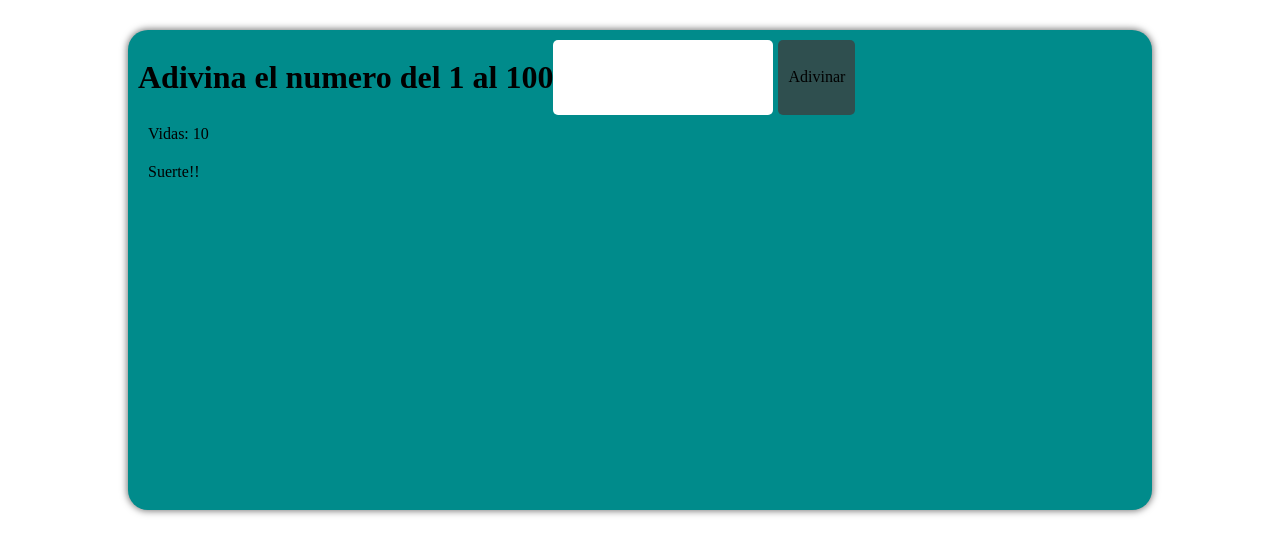
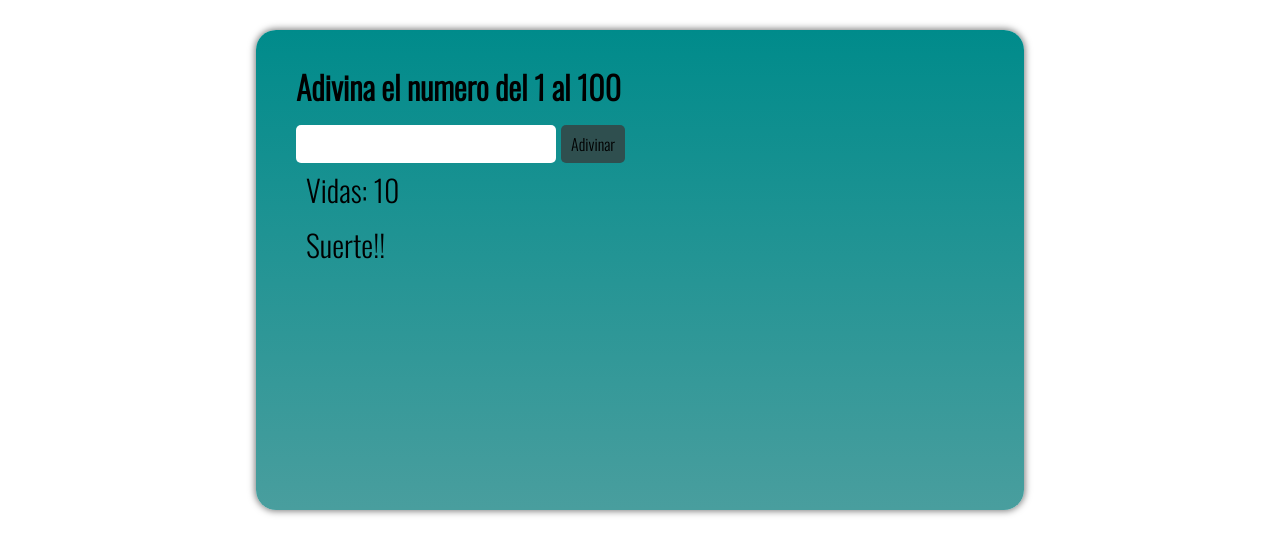
Before and after one commit to BrunoMollo/Random-number, a plain HTML site: page index.html in a window 1280 px wide. Drawn offline with nearby package versions, Linux system fonts and the light colour scheme.

Commit message:
Arreglos en el css que se habia roto

```diff
--- a/index.html
+++ b/index.html
@@ -8,17 +8,13 @@
 
         <link rel="stylesheet" href="normalize.css">
         <link rel="stylesheet" href="style.css">
-
-        <link href="https://fonts.googleapis.com/css2?family=Open+Sans:wght@300&display=swap" rel="stylesheet">
-        <link href="https://fonts.googleapis.com/css2?family=Roboto:wght@100&display=swap" rel="stylesheet">
-
-        <script src="https://kit.fontawesome.com/62ea397d3a.js" crossorigin="anonymous"></script>
+        <link href="https://fonts.googleapis.com/css2?family=Oswald:wght@300&display=swap" rel="stylesheet">
     </head>
 
     <body>
         <div class="cont">
             <h1>Adivina el numero del 1 al 100</h1>
-            <input type="number" tabindex="1">
+            <input type="number" tabindex="1" min="1" max="100">
             <button tabindex="2" >Adivinar</button>
             <span class="lives">Vidas:</span>
             <span class="mensaje">Suerte!!</span>
--- a/style.css
+++ b/style.css
@@ -1,5 +1,10 @@
+*{
+    font-family: 'Oswald', sans-serif;
+}
+
 h1{
     line-height: 1;
+    width: 100%;
 }
 
 .cont{
@@ -7,11 +12,11 @@ h1{
     flex-wrap: wrap;
     align-content: flex-start;
     height: 60vh;
-    width: 80vw;
-    background-color:darkcyan;
+    width: 60vw;
+    background:linear-gradient(darkcyan,rgb(73, 158, 158));
     margin: auto;
     margin-top: 30px;
-    padding: 10px;
+    padding: 20px 40px;
     border-radius: 20px;
     box-shadow: 0 0 7px 1px hsla(0, 0%, 0%, 0.527);
 
@@ -20,7 +25,7 @@ h1{
 .cont input{
     padding: 10px;
     margin-right: 5px;
-    max-width: 30%;
+    width: 260px;
     border-radius: 5px;
     border:none;
     outline:none;
@@ -45,6 +50,7 @@ h1{
 
 
 .cont span{
+    font-size: 30px;
     margin: 10px;
     display: block;
     width: 80%;
```
